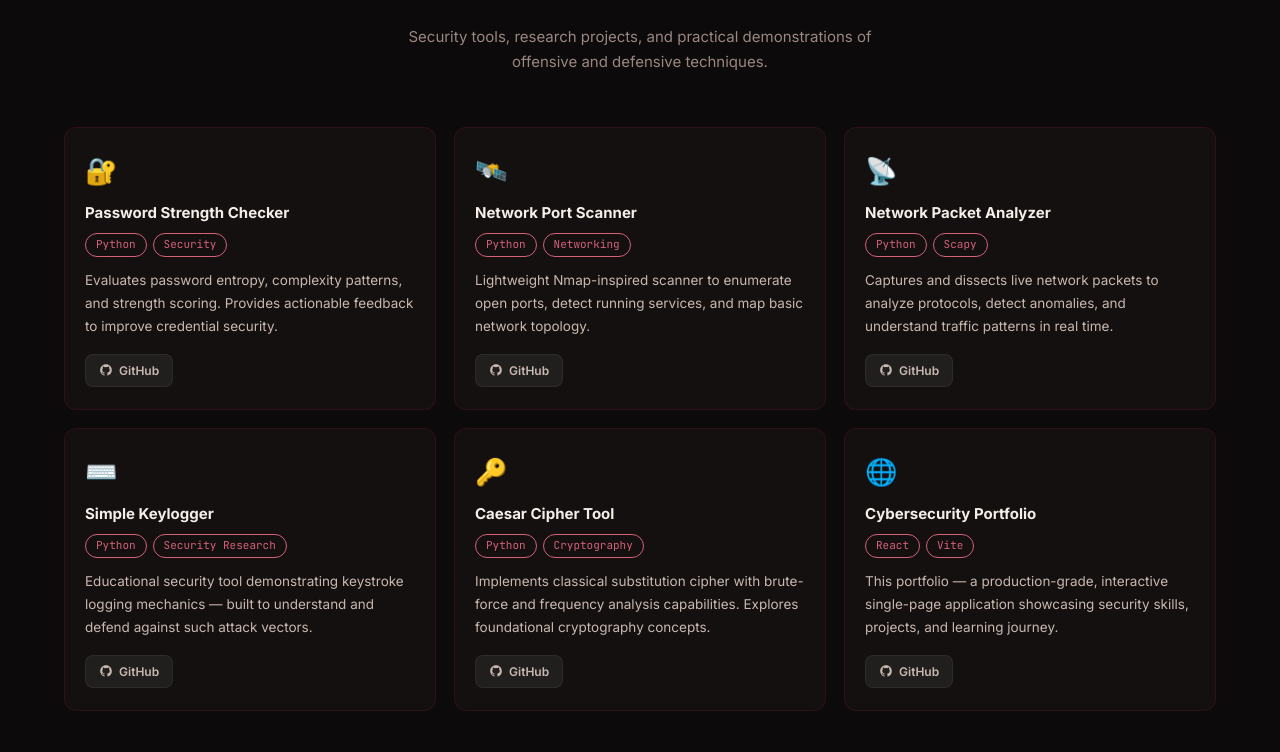
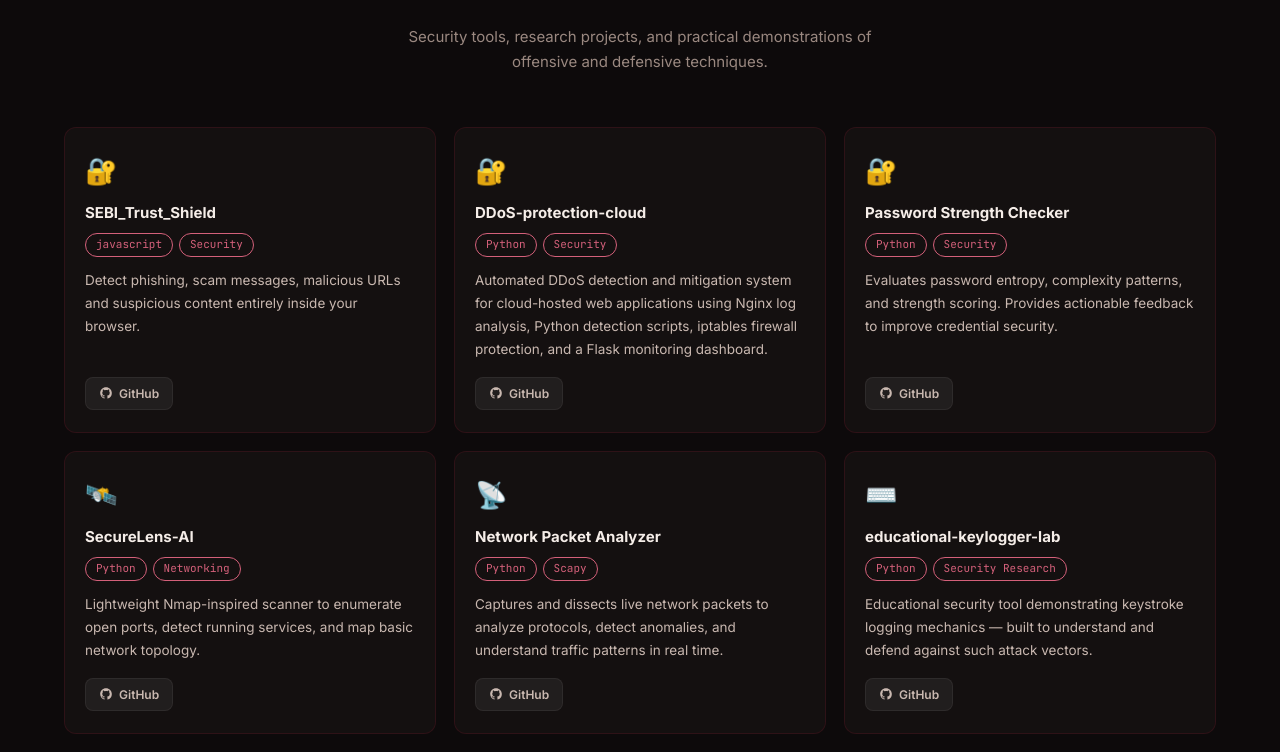
Before and after one commit to Astuti5/astuti-portfolio, a React (Vite) app: page / in a window 1280 px wide. Shown: the part 3184-3936 px from the top of the page. Built offline with nearby package versions, Linux system fonts and the light colour scheme.

Commit message:
Update data.js

```diff
--- a/src/constants/data.js
+++ b/src/constants/data.js
@@ -3,11 +3,11 @@ export const PERSONAL = {
   name: "Astuti Kumari",
   title: "Cybersecurity Student | Penetration Tester | Bug Bounty Learner",
   tagline: "Passionate about securing web applications through practical penetration testing, vulnerability assessment, and hands-on security research.",
-  location: "Ranchi, Jharkhand, India",
-  email: "your.email@example.com",       // ← UPDATE
-  github: "https://github.com/yourusername",  // ← UPDATE
-  linkedin: "https://linkedin.com/in/yourusername", // ← UPDATE
-  tryhackme: "https://tryhackme.com/p/yourusername", // ← UPDATE
+  location: "Bihar, India",
+  email: "astutikumari2.0@gmail.com",       // ← UPDATE
+  github: "https://github.com/Astuti5",  // ← UPDATE
+  linkedin: "https://www.linkedin.com/in/astuti-kumari-224526289", // ← UPDATE
+  tryhackme: "https://tryhackme.com/p/Hello.me", // ← UPDATE
   resume: "/resume.pdf",  // ← put resume.pdf in /public folder
   status: "Open to AppSec & VAPT Internships",
 }
@@ -128,6 +128,22 @@ export const EXPERIENCE = [
 
 // ─── PROJECTS ─────────────────────────────────────────────────────────────────
 export const PROJECTS = [
+   {
+    icon: "🔐",
+    title: "SEBI_Trust_Shield",
+    tech: ["javascript", "Security"],
+    desc: "Detect phishing, scam messages, malicious URLs and suspicious content entirely inside your browser.",
+    github: "https://github.com/Astuti5/SEBI_Trust_Shield", // ← UPDATE
+    demo: null,
+  },
+   {
+    icon: "🔐",
+    title: "DDoS-protection-cloud",
+    tech: ["Python", "Security"],
+    desc: "Automated DDoS detection and mitigation system for cloud-hosted web applications using Nginx log analysis, Python detection scripts, iptables firewall protection, and a Flask monitoring dashboard.",
+    github: "https://github.com/himanshipincha/DDoS-protection-cloud", // ← UPDATE
+    demo: null,
+  },
   {
     icon: "🔐",
     title: "Password Strength Checker",
@@ -138,10 +154,10 @@ export const PROJECTS = [
   },
   {
     icon: "🛰️",
-    title: "Network Port Scanner",
+    title: "SecureLens-AI",
     tech: ["Python", "Networking"],
     desc: "Lightweight Nmap-inspired scanner to enumerate open ports, detect running services, and map basic network topology.",
-    github: "https://github.com/yourusername/port-scanner", // ← UPDATE
+    github: "https://github.com/Astuti5/SecureLens-AI", // ← UPDATE
     demo: null,
   },
   {
@@ -149,31 +165,31 @@ export const PROJECTS = [
     title: "Network Packet Analyzer",
     tech: ["Python", "Scapy"],
     desc: "Captures and dissects live network packets to analyze protocols, detect anomalies, and understand traffic patterns in real time.",
-    github: "https://github.com/yourusername/packet-analyzer", // ← UPDATE
+    github: "https://github.com/Astuti5/network-packet-analyzer", // ← UPDATE
     demo: null,
   },
   {
     icon: "⌨️",
-    title: "Simple Keylogger",
+    title: "educational-keylogger-lab",
     tech: ["Python", "Security Research"],
     desc: "Educational security tool demonstrating keystroke logging mechanics — built to understand and defend against such attack vectors.",
-    github: "https://github.com/yourusername/keylogger-edu", // ← UPDATE
+    github: "https://github.com/Astuti5/educational-keylogger-lab", // ← UPDATE
     demo: null,
   },
   {
     icon: "🔑",
-    title: "Caesar Cipher Tool",
+    title: "caesar-cipher-encryption-tool",
     tech: ["Python", "Cryptography"],
     desc: "Implements classical substitution cipher with brute-force and frequency analysis capabilities. Explores foundational cryptography concepts.",
-    github: "https://github.com/yourusername/caesar-cipher", // ← UPDATE
+    github: "https://github.com/Astuti5/caesar-cipher-encryption-tool", // ← UPDATE
     demo: null,
   },
   {
     icon: "🌐",
-    title: "Cybersecurity Portfolio",
+    title: "astuti-portfolio",
     tech: ["React", "Vite"],
     desc: "This portfolio — a production-grade, interactive single-page application showcasing security skills, projects, and learning journey.",
-    github: "https://github.com/yourusername/portfolio", // ← UPDATE
+    github: "https://github.com/Astuti5/astuti-portfolio", // ← UPDATE
     demo: null,
   },
 ]
@@ -187,7 +203,7 @@ export const LABS = [
     stat: "13+ Labs Done",
     items: ["SQL Injection", "XSS", "Authentication Flaws", "Access Control", "CSRF", "SSRF", "Command Injection", "File Upload", "JWT Attacks", "Clickjacking", "Path Traversal", "XXE", "Business Logic"],
     note: "Practical labs focused on real-world web vulnerabilities and secure remediation.",
-    link: "https://portswigger.net/web-security/all-labs", // Opens the public labs page
+    link: "https://portswigger.net/users/youraccount/personaldetails", // Opens the public labs page
     linkLabel: "View Academy",
   },
   {
@@ -197,7 +213,7 @@ export const LABS = [
     stat: "12+ Rooms",
     items: ["Jr Penetration Tester", "Pre Security", "Web Fundamentals", "OWASP Top 10", "Burp Suite", "Nmap", "Linux PrivEsc", "Metasploit", "Hydra", "Vulnversity", "Blue", "RootMe"],
     note: "Structured learning paths and rooms for practical offensive security skills.",
-    link: "https://tryhackme.com/p/yourusername", // ← UPDATE with your THM username
+    link: "https://tryhackme.com/p/Hello.me", // ← UPDATE with your THM username
     linkLabel: "View My Profile",
   },
   {
@@ -256,28 +272,28 @@ export const CERTS = [
     name: "Tata Cybersecurity Analyst",
     org: "Forage Virtual Experience",
     image: "/certs/tata.jpg",
-    verifyUrl: "https://forage-uploads-prod.s3.amazonaws.com/completion-certificates/yourlink", // ← UPDATE
+    verifyUrl: "https://www.theforage.com/completion-certificates/ifobHAoMjQs9s6bKS/gmf3ypEXBj2wvfQWC_ifobHAoMjQs9s6bKS_69ccb6beb7cbd1a2ccd1a5cd_1776276566821_completion_certificate.pdf", // ← UPDATE
   },
   {
     icon: "🛡️",
     name: "AIG Shields Up Cybersecurity",
     org: "Forage Job Simulation",
     image: "/certs/aig.jpg",
-    verifyUrl: "https://forage-uploads-prod.s3.amazonaws.com/completion-certificates/yourlink", // ← UPDATE
+    verifyUrl: "https://www.theforage.com/completion-certificates/4nAmAbTbHbnGMNSyo/2ZFnEGEDKTQMtEv9C_4nAmAbTbHbnGMNSyo_69ccb6beb7cbd1a2ccd1a5cd_1780674178832_completion_certificate.pdf",
   },
   {
     icon: "💳",
     name: "Mastercard Cybersecurity",
     org: "Forage Virtual Experience",
     image: "/certs/mastercard.jpg",
-    verifyUrl: "https://forage-uploads-prod.s3.amazonaws.com/completion-certificates/yourlink", // ← UPDATE
+    verifyUrl: "https://www.theforage.com/completion-certificates/mfxGwGDp6WkQmtmTf/vcKAB5yYAgvemepGQ_mfxGwGDp6WkQmtmTf_69ccb6beb7cbd1a2ccd1a5cd_1781459167307_completion_certificate.pdf",
   },
   {
     icon: "🔍",
     name: "Deloitte Cyber Security",
     org: "Forage Virtual Experience",
     image: "/certs/deloitte.jpg",
-    verifyUrl: "https://forage-uploads-prod.s3.amazonaws.com/completion-certificates/yourlink", // ← UPDATE
+    verifyUrl: "https://www.theforage.com/completion-certificates/9PBTqmSxAf6zZTseP/E9pA6qsdbeyEkp3ti_9PBTqmSxAf6zZTseP_69ccb6beb7cbd1a2ccd1a5cd_1781455798672_completion_certificate.pdf",
   },
   {
     icon: "💻",
@@ -299,10 +315,10 @@ export const CERTS = [
 export const BLOGS = [
   {
     icon: "💉",
-    title: "Understanding SQL Injection for Beginners",
+    title: "Lab: SQL injection vulnerability allowing login bypass without Burp Suite",
     tag: "Web Security",
     desc: "A practical guide to SQL Injection — how it works, common attack patterns, and how developers can prevent it.",
-    link: "https://medium.com/@yourusername", // ← UPDATE
+    link: "https://medium.com/@astutikumari2.0",
     readTime: "5 min read",
   },
   {
@@ -310,7 +326,7 @@ export const BLOGS = [
     title: "Getting Started with Burp Suite",
     tag: "Tools",
     desc: "Step-by-step introduction to intercepting HTTP requests, using Repeater, and discovering web application vulnerabilities.",
-    link: "https://medium.com/@yourusername", // ← UPDATE
+    link: "https://medium.com/@astutikumari2.0/",
     readTime: "7 min read",
   },
   {
@@ -318,7 +334,7 @@ export const BLOGS = [
     title: "OWASP Top 10 — Simply Explained",
     tag: "Web Security",
     desc: "Breaking down the most critical web application vulnerabilities with real examples and practical mitigation techniques.",
-    link: "https://medium.com/@yourusername", // ← UPDATE
+    link: "https://medium.com/@astutikumari2.0",
     readTime: "8 min read",
   },
 ]
```
